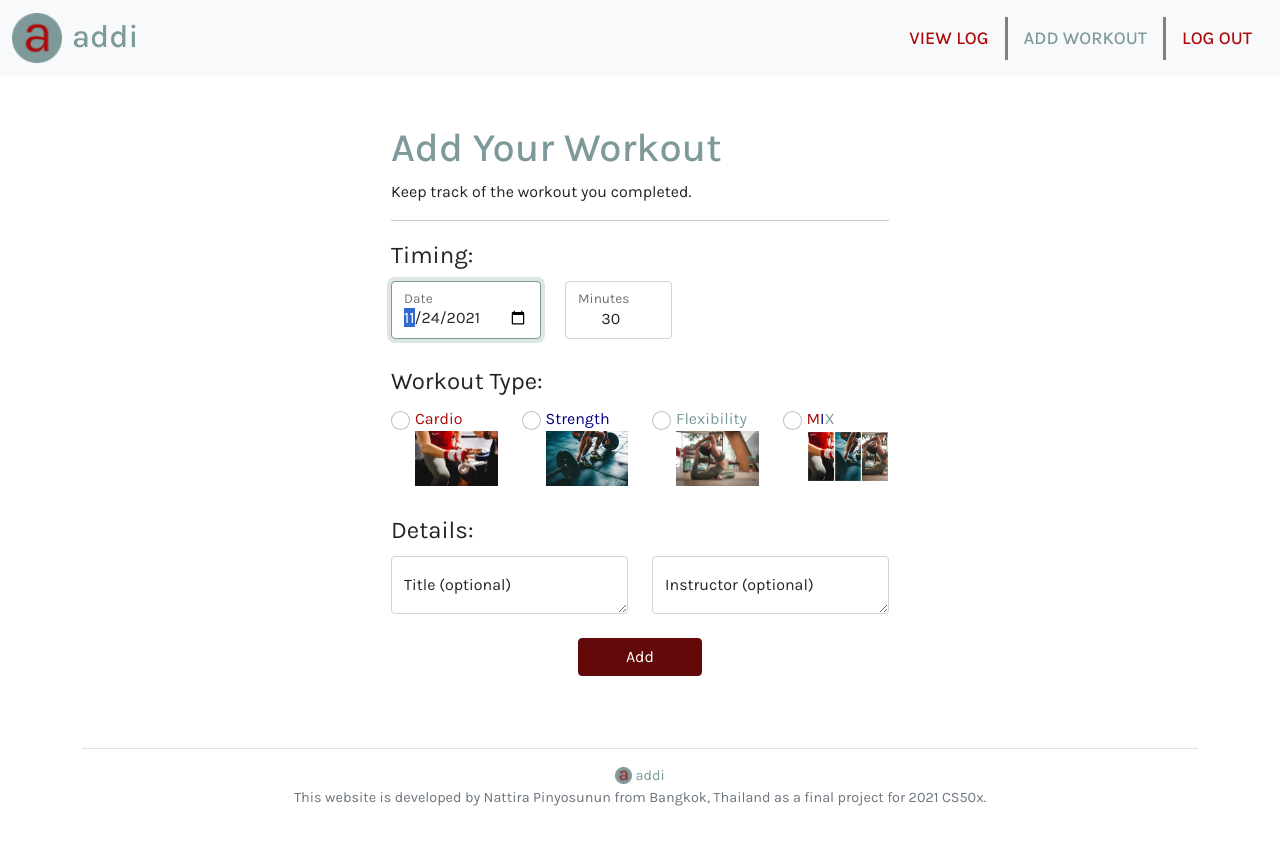
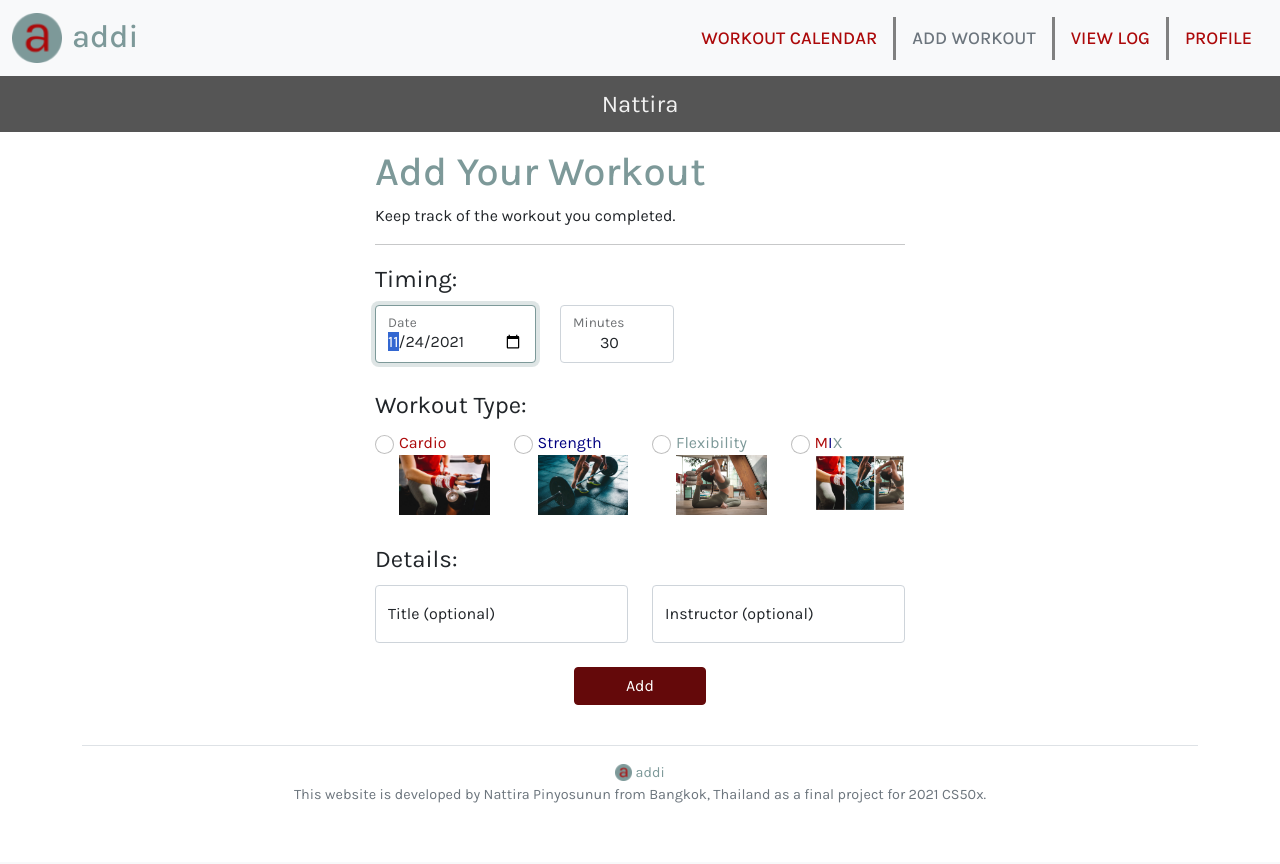
Before and after one commit to pippinnie/addi, a Flask app: page /add in a window 1280 px wide. After the commit the page ends 803 px from the top, so only its background shows below. Run offline with Flask 2, Linux system fonts and the light colour scheme; a user stored in the database is signed in; some libraries are stand-ins or nearby versions.

Commit message:
profile page completed

```diff
--- a/app.py
+++ b/app.py
@@ -162,9 +162,10 @@ def login():
         if valid == True:
             # Remember which user has logged in
             session["user_id"] = rows[0]["id"]
+            session["user_name"] = rows[0]['name']
+            session["user_username"] = rows[0]['username']
 
-            # Redirect user to home page
-            flash("Hello!", "success")
+            # Redirect user to workout calendar
             return redirect("/")
 
         else:
@@ -205,7 +206,6 @@ def add():
         # Ensure date, duration and workout type were submitted
         if not date or not duration or not workout_type:
             flash("Please select date, workout duration and workout type.")
-            redirect("/add")
 
         else:
             # Insert the new workout into database
@@ -217,32 +217,87 @@ def add():
             # Success Message
             flash("Wonderful! Keep it rolling!", "success")
 
-            # Redirect user to login page
-            return redirect("/add")
+        # Redirect user to login page
+        return redirect("/add")
 
     # user reached via GET
     else:
         return render_template("add.html")
 
-@app.route("/")
+
+@app.route("/viewlog")
 @login_required
 def viewlog():
     """View workout log"""
 
     # Configure to use SQLite database
     db = get_db()
-    workouts = db.execute("SELECT * FROM workouts WHERE user_id = ?", (session["user_id"],))
-    print(workouts)
+    workouts = db.execute("SELECT * FROM workouts WHERE user_id = ? ORDER BY date DESC", (session["user_id"],))
     return render_template("viewlog.html", workouts=workouts)
 
 
-# @app.route("/search")
-# def search():
-#     db = get_db()
-#     titles = db.execute("SELECT title FROM workouts WHERE title LIKE ? AND user_id = ?", ("%" + request.args.get("q") + "%", session["user_id"]))
-#     return jsonify(titles)
+@app.route("/")
+# @login_required
+def calendar():
+    return render_template("calendar.html")
 
 
-@app.route("/motivation")
-def motivation():
-    return render_template("motivation/html")
+@app.route("/profile", methods=["GET", "POST"])
+@login_required
+def profile():
+    """Update user profile"""
+
+    # Configure to use SQLite database
+    db = get_db()
+
+    # User reached route via POST (as by submitting a form via POST)
+    if request.method == "POST":
+
+        # Get data from the form
+        name = request.form.get("name")
+        password = request.form.get("password")
+        confirmation = request.form.get("confirmation")
+
+        if not password or not confirmation:
+            # Check if no change to name
+            if not name or name == session['user_name']:
+                flash("No update", "danger")
+
+            else:
+                # Update name
+                db.execute("UPDATE users SET name = ? WHERE id = ?", (name, session["user_id"]))
+
+                # Save (commit) the changes
+                db.commit()
+
+                # Update user's name
+                flash("Name succesfully updated.", "success")
+
+                # Update session name
+                session['user_name'] = name
+
+        # Update pwd
+        elif not name or name == session['user_name']:
+            # Ensure passwards are matched
+            if password != confirmation:
+                flash("Passwords do not match. Please try again", "danger")
+
+            else:
+                # Hash the password
+                hash = generate_password_hash(password)
+
+                # update the user's database
+                db.execute("UPDATE users SET hash = ? WHERE id = ?", (hash, session["user_id"]))
+
+                # Save (commit) the changes
+                db.commit()
+
+                # Update user
+                flash("Password succesfully updated.", "success")
+
+        # Redirect user to profile page
+        return redirect("/profile")
+
+    # User reached route via GET (as by clicking a link or via redirect)
+    else:
+        return render_template("profile.html")
--- a/static/app.js
+++ b/static/app.js
@@ -25,26 +25,33 @@ document.addEventListener('DOMContentLoaded', function() {
 
         today = yyyy + '-' + mm + '-' + dd;
         console.log(today);
-        document.getElementById("date").value = today;
+        if (document.getElementById("date")) {
+            document.getElementById("date").value = today;
         }
+    }
+
+    window.onload = function() {
+        getDate();
+    };
 
 
-        window.onload = function() {
-            getDate();
-        };
+    // Sticky
+    // When the user scrolls the page, execute myFunction
+    window.onscroll = function() {myFunction()};
 
-    // Search database
-    // let input = document.querySelector('input');
-    // input.addEventListener('keyup', function() {
-    //     $.get('/search?q=' + input.value, function(titles) {
-    //       let html = '';
-    //       for (let id in titles)
-    //       {
-    //           let title = titles[id].title;
-    //           html += '<li>' + title + '</li>';
-    //       }
+    // Get the header
+    var header = document.getElementById("myHeader");
 
-    //       document.querySelector('ul').innerHTML = html;
-    //     });
-    // });
+    // Get the offset position of the navbar
+    var sticky = header.offsetTop;
+
+    // Add the sticky class to the header when you reach its scroll position. Remove "sticky" when you leave the scroll position
+    function myFunction() {
+    if (window.pageYOffset > sticky) {
+        header.classList.add("sticky");
+    } else {
+        header.classList.remove("sticky");
+    }
+}
+
 });
--- a/static/styles.css
+++ b/static/styles.css
@@ -1,3 +1,8 @@
+/* Colors for brand */
+nav .green, .navbar-light .navbar-brand, .green {
+    color: #7d9999;
+}
+
 /* Size for brand */
 nav .navbar-brand {
     font-size: xx-large;
@@ -18,15 +23,10 @@ nav {
 }
 
 /* Hover on menu */
-.nav-link:hover, .nav-link:focus {
+.nav-link:hover, .nav-link:focus, a:hover {
     color: #7d9999;
 }
 nav .active {
-    color: #7d9999;
-}
-
-/* Colors for brand */
-nav .green, .navbar-light .navbar-brand, .green {
     color: #7d9999;
 }
 
@@ -125,3 +125,24 @@ header ul {
     width: 1.2em;
     height: 1.2em;
 }
+
+/* Style the header */
+.header {
+    padding: 10px 16px;
+    background: #555;
+    color: #f1f1f1;
+    z-index: 1000;
+    font-size: 1.5rem;
+}
+
+/* The sticky class is added to the header with JS when it reaches its scroll position */
+.sticky {
+    position: fixed;
+    top: 0;
+    width: 100%
+}
+
+/* Add some top padding to the page content to prevent sudden quick movement (as the header gets a new position at the top of the page (position:fixed and top:0) */
+.sticky + .content {
+    padding-top: 102px;
+}
--- a/templates/add.html
+++ b/templates/add.html
@@ -38,7 +38,7 @@
                 <div class="row">
                     <div class="col-sm-3">
                         <div class="form-check">
-                            <input class="form-check-input" type="radio" name="workout_type" value="cardio" id="cardio" required>
+                            <input class="form-check-input" type="radio" name="workout_type" value="Cardio" id="cardio" required>
                             <label class="form-check-label red" for="cardio">
                                 Cardio
                                 <img src="/static/images/cardio.jpg" alt="image-cardio" class="img-fluid d-block" width="100%">
@@ -47,7 +47,7 @@
                     </div>
                     <div class="col-sm-3">
                         <div class="form-check">
-                            <input class="form-check-input" type="radio" name="workout_type" value="strength" id="strength">
+                            <input class="form-check-input" type="radio" name="workout_type" value="Strength" id="strength">
                             <label class="form-check-label blue" for="strength">
                                 Strength
                                 <img src="/static/images/weight.jpg" alt="image-weight" class="img-fluid d-block" width="100%">
@@ -56,7 +56,7 @@
                     </div>
                     <div class="col-sm-3">
                         <div class="form-check">
-                            <input class="form-check-input" type="radio" name="workout_type" value="flexibility" id="flexibility">
+                            <input class="form-check-input" type="radio" name="workout_type" value="Flexibility" id="flexibility">
                             <label class="form-check-label green" for="flexibility">
                                 Flexibility
                                 <img src="/static/images/yoga.jpg" alt="image-yoga" class="img-fluid d-block" width="100%">
@@ -65,7 +65,7 @@
                     </div>
                     <div class="col-sm-3">
                         <div class="form-check">
-                            <input class="form-check-input" type="radio" name="workout_type" value="mix" id="Mix">
+                            <input class="form-check-input" type="radio" name="workout_type" value="Mix" id="Mix">
                             <label class="form-check-label" for="Mix">
                                 <span class="red">M</span><span class="blue">I</span><span class="green">X</span>
                                 <img src="/static/images/mix.jpg" alt="image-mix" class="img-fluid d-block" width="100%">
@@ -80,7 +80,7 @@
                 <!-- Title -->
                 <div class="col-sm-6">
                     <div class="form-floating">
-                        <textarea id="title" class="form-control" placeholder="Title" name="title" maxlength="250"></textarea>
+                        <input id="title" class="form-control" placeholder="Title" name="title" type="text" maxlength="250" autocomplete="on">
                         <label for="title">Title (optional)</label>
                     </div>
                 </div>
@@ -88,7 +88,7 @@
                 <!-- Instructor -->
                 <div class="col-sm-6">
                     <div class="form-floating">
-                        <textarea id="instructor" class="form-control" placeholder="Instructor" name="instructor" maxlength="250"></textarea>
+                        <input id="instructor" class="form-control" placeholder="Instructor" name="instructor" type="text" maxlength="250" autocomplete="on">
                         <label for="instructor">Instructor (optional)</label>
                     </div>
                 </div>
--- a/templates/layout.html
+++ b/templates/layout.html
@@ -11,11 +11,16 @@
         <!-- Bootstrap CSS -->
         <link href="https://cdn.jsdelivr.net/npm/bootstrap@5.1.3/dist/css/bootstrap.min.css" rel="stylesheet" integrity="sha384-1BmE4kWBq78iYhFldvKuhfTAU6auU8tT94WrHftjDbrCEXSU1oBoqyl2QvZ6jIW3" crossorigin="anonymous">
 
-        <!-- favicon -->
+        <!-- Favicon -->
         <link rel="apple-touch-icon" sizes="180x180" href="/static/favicon/apple-touch-icon.png">
         <link rel="icon" type="image/png" sizes="32x32" href="/static/favicon/favicon-32x32.png">
         <link rel="icon" type="image/png" sizes="16x16" href="/static/favicon/favicon-16x16.png">
         <link rel="manifest" href="/site.webmanifest">
+
+        <!-- CSS Tui calendar -->
+        <link rel="stylesheet" type="text/css" href="https://uicdn.toast.com/tui-calendar/latest/tui-calendar.css" />
+        <link rel="stylesheet" type="text/css" href="https://uicdn.toast.com/tui.date-picker/latest/tui-date-picker.css" />
+        <link rel="stylesheet" type="text/css" href="https://uicdn.toast.com/tui.time-picker/latest/tui-time-picker.css" />
 
         <link href="/static/styles.css" rel="stylesheet">
 
@@ -37,6 +42,13 @@
         <script src="https://ajax.googleapis.com/ajax/libs/jquery/3.5.1/jquery.min.js"></script>
         <!-- <script crossorigin="anonymous" integrity="sha256-9/aliU8dGd2tb6OSsuzixeV4y/faTqgFtohetphbbj0=" src="https://code.jquery.com/jquery-3.5.1.min.js"></script> -->
 
+        <!-- JS Tui calendar -->
+        <script src="https://uicdn.toast.com/tui.code-snippet/v1.5.2/tui-code-snippet.min.js"></script>
+        <script src="https://uicdn.toast.com/tui.time-picker/latest/tui-time-picker.min.js"></script>
+        <script src="https://uicdn.toast.com/tui.date-picker/latest/tui-date-picker.min.js"></script>
+        <script src="https://uicdn.toast.com/tui-calendar/latest/tui-calendar.js"></script>
+
+
         <script src="/static/app.js"></script>
 
         <title>{% block title %}{% endblock %} - addi</title>
@@ -55,28 +67,32 @@
                     <div id="menu">
                         {% if session.user_id %}
                             <ul class="nav justify-content-end">
-                                <li class="nav-item"><a class="nav-link {{ 'active' if request.endpoint == 'viewlog'}}" href="/">VIEW LOG</a></li>
-                                <li class="nav-item"><a class="nav-link {{ 'active' if request.endpoint == 'add'}}" href="/add">ADD WORKOUT</a></li>
-                                <!-- <li class="nav-item"><a class="nav-link" href="/motivation">GET MOTIVATED</a></li> -->
-                                <li class="nav-item"><a class="nav-link" href="/logout">LOG OUT</a></li>
+                                <li class="nav-item"><a class="nav-link {{ 'active' if request.endpoint == 'calendar'}} {{ 'disabled' if request.endpoint == 'calendar'}}" href="/">WORKOUT CALENDAR</a></li>
+                                <li class="nav-item"><a class="nav-link {{ 'active' if request.endpoint == 'add'}} {{ 'disabled' if request.endpoint == 'add'}}" href="/add">ADD WORKOUT</a></li>
+                                <li class="nav-item"><a class="nav-link {{ 'active' if request.endpoint == 'viewlog'}} {{ 'disabled' if request.endpoint == 'viewlog'}}" href="/viewlog">VIEW LOG</a></li>
+                                <li class="nav-item"><a class="nav-link {{ 'active' if request.endpoint == 'profile'}} {{ 'disabled' if request.endpoint == 'profile'}}" href="/profile">PROFILE</a></li>
                             </ul>
 
                         {% else %}
                             <ul class="nav justify-content-end">
-                                <li class="nav-item"><a class="nav-link {{ 'active' if request.endpoint == 'login'}}" href="/login">LOG IN</a></li>
-                                <li class="nav-item"><a class="nav-link {{ 'active' if request.endpoint == 'register'}}" href="/register">REGISTER</a></li>
+                                <li class="nav-item"><a class="nav-link {{ 'active' if request.endpoint == 'login'}} {{ 'disabled' if request.endpoint == 'login'}}" href="/login">LOG IN</a></li>
+                                <li class="nav-item"><a class="nav-link {{ 'active' if request.endpoint == 'register'}} {{ 'disabled' if request.endpoint == 'register'}}" href="/register">REGISTER</a></li>
                             </ul>
                         {% endif %}
                     </div>
                 </div>
               </nav>
 
-        </header>
+            <!-- Show name -->
+            {% if session.user_name %}
+            <div class="header text-center" id="myHeader">
+                    {{session['user_name']}}
+            </div>
+            {% endif %}
 
-        <!-- Flash messages -->
-        {% with messages = get_flashed_messages(with_categories=true) %}
-            {% if messages %}
-                <header>
+            <!-- Flash messages -->
+            {% with messages = get_flashed_messages(with_categories=true) %}
+                {% if messages %}
 
                     <!-- Use red background for error, green background for success -->
                     <div id="alert" class="alert alert-{{ messages[0][0] }} d-flex alert-dismissible fade show" role="alert">
@@ -99,12 +115,13 @@
                         <button type="button" class="btn-close" data-bs-dismiss="alert" aria-label="Close"></button>
                     </div>
 
-                </header>
-            {% endif %}
-        {% endwith %}
+                {% endif %}
+            {% endwith %}
+
+        </header>
 
         <!-- Main body -->
-        <main class="container p-5">
+        <main class="container p-3">
             <div class="container">
                 <div class="row center justify-content-md-center">
                     {% block main %}{% endblock %}
--- a/templates/viewlog.html
+++ b/templates/viewlog.html
@@ -27,4 +27,5 @@
             </tr>
             {% endfor %}
         </tbody>
+    </table>
 {% endblock %}
```
Also changed, not shown: static/calendar.js (added, +10 -0 lines), templates/calendar.html (added, +51 -0 lines), templates/profile.html (added, +55 -0 lines), addi.db.
